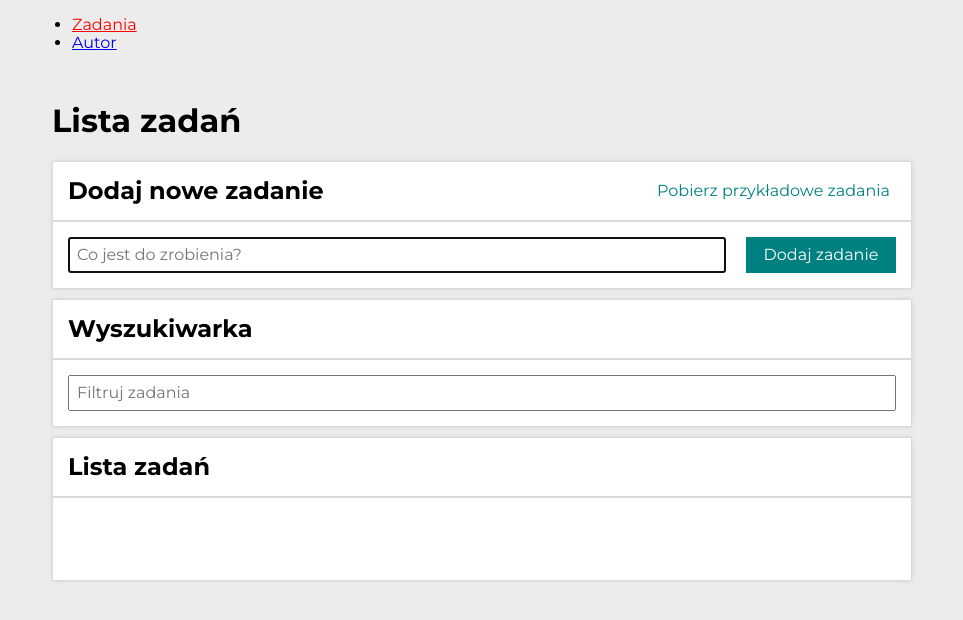
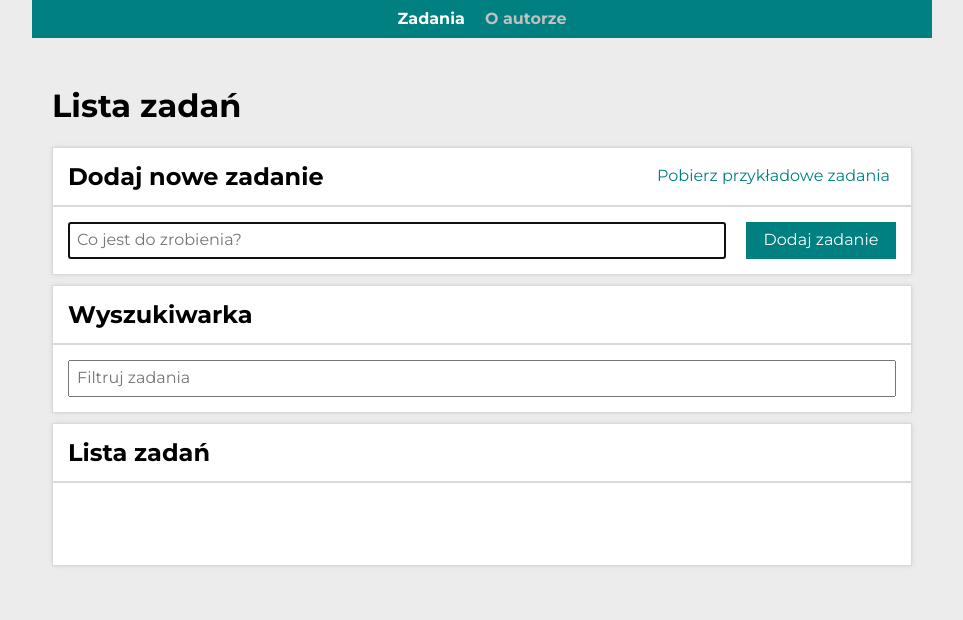
Before and after one commit to BartekKamela/todo-list-react, a React (Create React App) app: page /#/zadania in a window 1280 px wide. Shown: the top 620 px of the page, without its empty margins (158-1121 px from the left). Built offline with nearby package versions, Linux system fonts and the light colour scheme.

Commit message:
the navigation component was implemented and styled

```diff
--- a/src/App.js
+++ b/src/App.js
@@ -1,19 +1,15 @@
 import { HashRouter, Switch, Route, Redirect } from "react-router-dom/cjs/react-router-dom.min";
+import Navigation from "./features/Navigation";
 import TasksPage from "./features/tasks/TasksPage";
 import TaskPage from "./features/tasks/TaskPage";
 import AuthorPage from "./features/author/AuthorPage";
-import { StyledNavLink } from "./styled";
 import { toAuthor, toTasks, toTask } from "./routes";
 
 
 export default () => (
     <HashRouter>
-        <nav>
-            <ul>
-                <li><StyledNavLink to="/zadania">Zadania</StyledNavLink></li>
-                <li><StyledNavLink to="/autor">Autor</StyledNavLink></li>
-            </ul>
-            <Switch>
+        <Navigation />
+             <Switch>
                 <Route path={toTask()}>
                     <TaskPage />
                 </Route>
@@ -27,6 +23,5 @@ export default () => (
                     <Redirect to={toTasks()} />
                 </Route>
             </Switch>
-        </nav>
     </HashRouter>
 );
--- /dev/null
+++ b/src/features/Navigation/index.js
@@ -0,0 +1,17 @@
+import { toAuthor, toTasks } from "../../routes";
+import {List, Item, StyledNavLink} from "./styled";
+
+export default () => {
+  return (
+    <nav>
+      <List>
+        <Item>
+          <StyledNavLink to={toTasks()}>Zadania</StyledNavLink>
+        </Item>
+        <Item>
+          <StyledNavLink to={toAuthor()}>O autorze</StyledNavLink>
+        </Item>
+      </List>
+    </nav>
+  )
+};
--- /dev/null
+++ b/src/features/Navigation/styled.js
@@ -0,0 +1,27 @@
+import styled from "styled-components";
+import { NavLink } from "react-router-dom/cjs/react-router-dom.min";
+
+export const List = styled.ul`
+  display: flex;
+  justify-content: center;
+  width: 100%;
+  margin: 0;
+  padding: 10px 10px;
+  list-style: none;
+  background-color: ${({ theme }) => theme.color.teal};
+`;
+
+export const Item = styled.li`
+  padding: 0 10px;
+`;
+
+export const StyledNavLink = styled(NavLink)`
+    text-decoration: none;
+    font-weight: bold;
+
+    color: ${({ theme }) => theme.color.silver};
+
+    &.active {
+      color: ${({ theme }) => theme.color.white};
+    }
+`;
```
